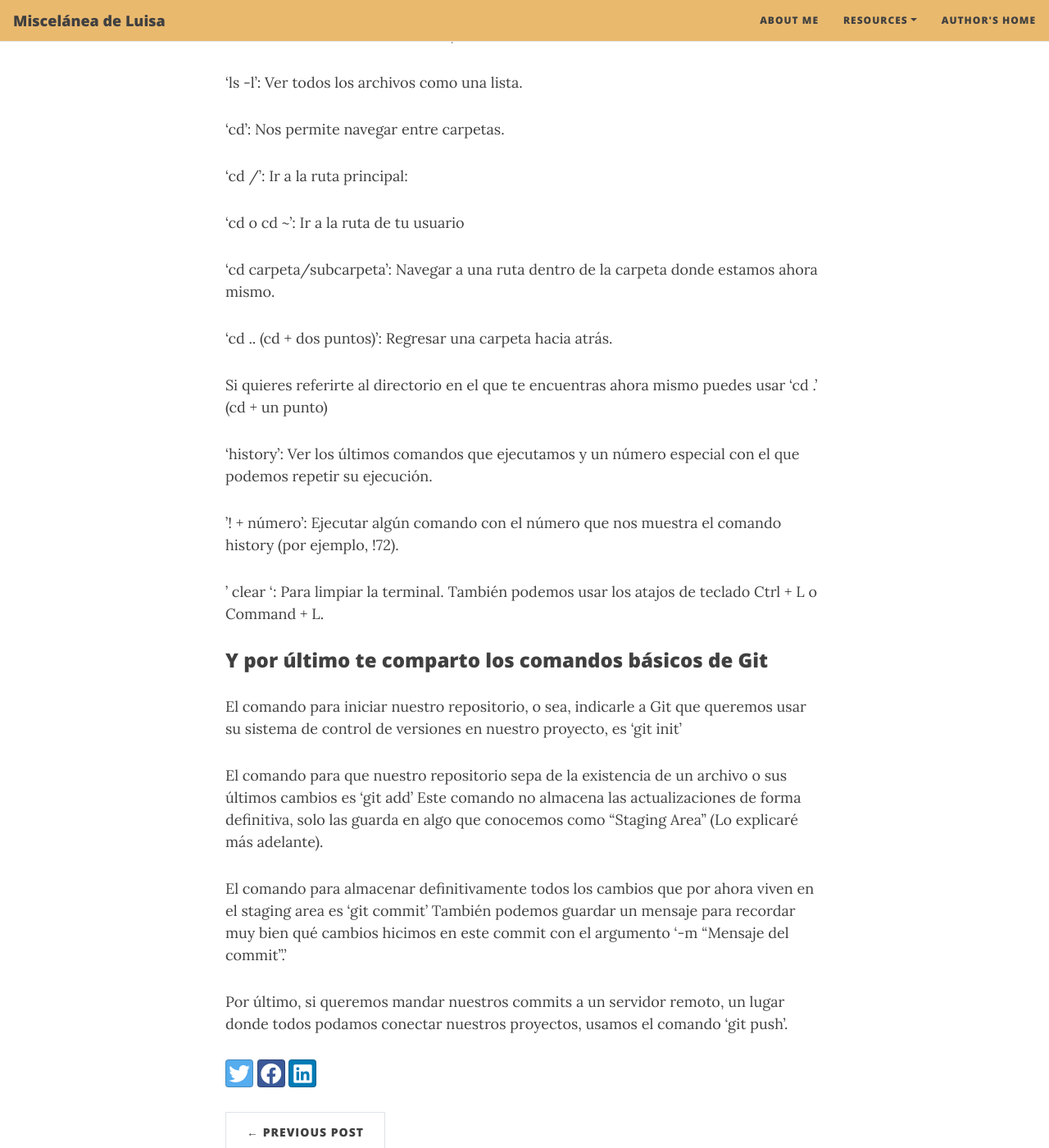
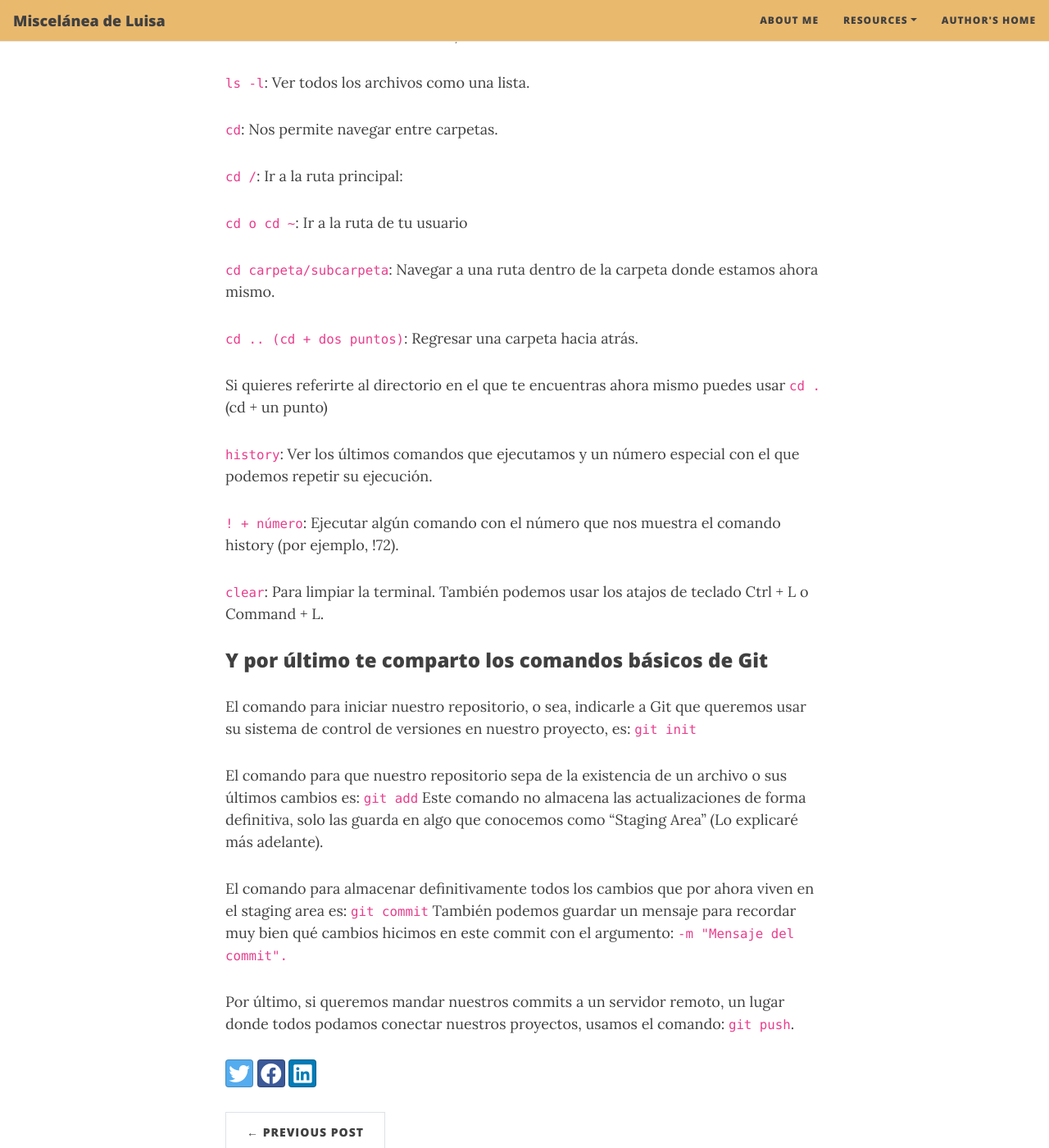
Before and after one commit to LuisaAlfaro/lovelace-blog, a Jekyll site: the page built from _posts/2020-09-07-Primeros apuntes sobre Git.md, in a window 1280 px wide and 1400 px high, scrolled down 2266 px. Shown: the whole window at 82% size. Built offline with Jekyll 4.4.1, drawn with Linux system fonts in a browser that asks for light colours; nearby versions of some CDN libraries; some of the changed text lies outside the part shown.

```diff
--- a/_posts/2020-09-07-Primeros apuntes sobre Git.md
+++ b/_posts/2020-09-07-Primeros apuntes sobre Git.md
@@ -41,44 +42,44 @@ Ya instalado, podemos comenzar con la Introducción a a la terminal y línea de
 
 `mkdir`: Nos permite crear carpetas (por ejemplo, mkdir Carpeta-Importante).
 
-'touch': Nos permite crear archivos (por ejemplo, touch archivo.txt).
+`touch`: Nos permite crear archivos (por ejemplo, touch archivo.txt).
 
-'rm': Nos permite borrar un archivo o carpeta (por ejemplo, rm archivo.txt). Mucho cuidado con este comando, puedes borrar todo tu disco duro.
+`rm`: Nos permite borrar un archivo o carpeta (por ejemplo, rm archivo.txt). Mucho cuidado con este comando, puedes borrar todo tu disco duro.
 
-'cat': Ver el contenido de un archivo (por ejemplo, cat nombre-archivo.txt).
+`cat`: Ver el contenido de un archivo (por ejemplo, cat nombre-archivo.txt).
 
-'ls': Nos permite cambiar ver los archivos de la carpeta donde estamos ahora mismo. Podemos usar uno o más argumentos para ver más información sobre estos archivos (los argumentos pueden ser -- + el nombre del argumento o - + una sola letra o shortcut por cada argumento).
+`ls`: Nos permite cambiar ver los archivos de la carpeta donde estamos ahora mismo. Podemos usar uno o más argumentos para ver más información sobre estos archivos (los argumentos pueden ser -- + el nombre del argumento o - + una sola letra o shortcut por cada argumento).
 
-'ls -a': Mostrar todos los archivos, incluso los ocultos.
+`ls -a`: Mostrar todos los archivos, incluso los ocultos.
 
-'ls -l': Ver todos los archivos como una lista.
+`ls -l`: Ver todos los archivos como una lista.
 
-'cd': Nos permite navegar entre carpetas.
+`cd`: Nos permite navegar entre carpetas.
 
-'cd /': Ir a la ruta principal:
+`cd /`: Ir a la ruta principal:
 
-'cd o cd ~': Ir a la ruta de tu usuario
+`cd o cd ~`: Ir a la ruta de tu usuario
 
-'cd carpeta/subcarpeta': Navegar a una ruta dentro de la carpeta donde estamos ahora mismo.
+`cd carpeta/subcarpeta`: Navegar a una ruta dentro de la carpeta donde estamos ahora mismo.
 
-'cd .. (cd + dos puntos)': Regresar una carpeta hacia atrás.
+`cd .. (cd + dos puntos)`: Regresar una carpeta hacia atrás.
 
-Si quieres referirte al directorio en el que te encuentras ahora mismo puedes usar 'cd .' (cd + un punto)
+Si quieres referirte al directorio en el que te encuentras ahora mismo puedes usar `cd .` (cd + un punto)
 
-'history': Ver los últimos comandos que ejecutamos y un número especial con el que podemos repetir su ejecución.
+`history`: Ver los últimos comandos que ejecutamos y un número especial con el que podemos repetir su ejecución.
 
-'! + número': Ejecutar algún comando con el número que nos muestra el comando history (por ejemplo, !72).
+`! + número`: Ejecutar algún comando con el número que nos muestra el comando history (por ejemplo, !72).
 
-' clear ': Para limpiar la terminal. También podemos usar los atajos de teclado Ctrl + L o Command + L.
+`clear`: Para limpiar la terminal. También podemos usar los atajos de teclado Ctrl + L o Command + L.
 
 ### Y por último te comparto los comandos básicos de Git ###
 
-El comando para iniciar nuestro repositorio, o sea, indicarle a Git que queremos usar su sistema de control de versiones en nuestro proyecto, es 'git init'
+El comando para iniciar nuestro repositorio, o sea, indicarle a Git que queremos usar su sistema de control de versiones en nuestro proyecto, es: `git init`
 
-El comando para que nuestro repositorio sepa de la existencia de un archivo o sus últimos cambios es 'git add'
+El comando para que nuestro repositorio sepa de la existencia de un archivo o sus últimos cambios es: `git add`
 Este comando no almacena las actualizaciones de forma definitiva, solo las guarda en algo que conocemos como “Staging Area” (Lo explicaré más adelante).
 
-El comando para almacenar definitivamente todos los cambios que por ahora viven en el staging area es 'git commit'
-También podemos guardar un mensaje para recordar muy bien qué cambios hicimos en este commit con el argumento '-m "Mensaje del commit".'
+El comando para almacenar definitivamente todos los cambios que por ahora viven en el staging area es: `git commit`
+También podemos guardar un mensaje para recordar muy bien qué cambios hicimos en este commit con el argumento: `-m "Mensaje del commit".`
 
-Por último, si queremos mandar nuestros commits a un servidor remoto, un lugar donde todos podamos conectar nuestros proyectos, usamos el comando 'git push'.
+Por último, si queremos mandar nuestros commits a un servidor remoto, un lugar donde todos podamos conectar nuestros proyectos, usamos el comando: `git push`.
```
Also changed, not shown: other parts of _posts/2020-09-07-Primeros apuntes sobre Git.md (+7 -6 lines).
